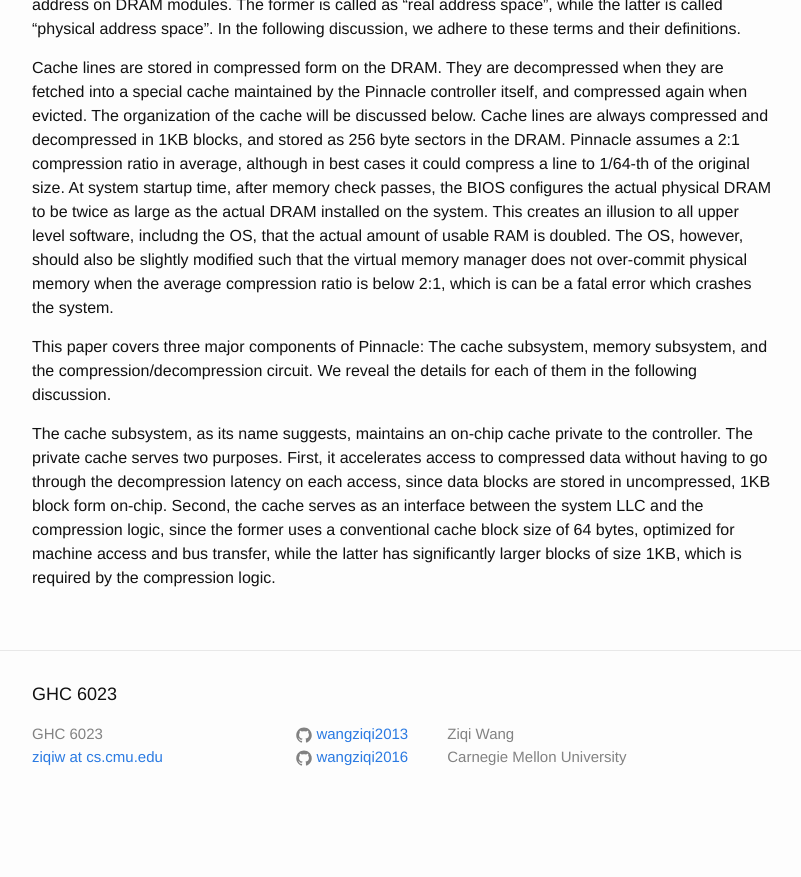
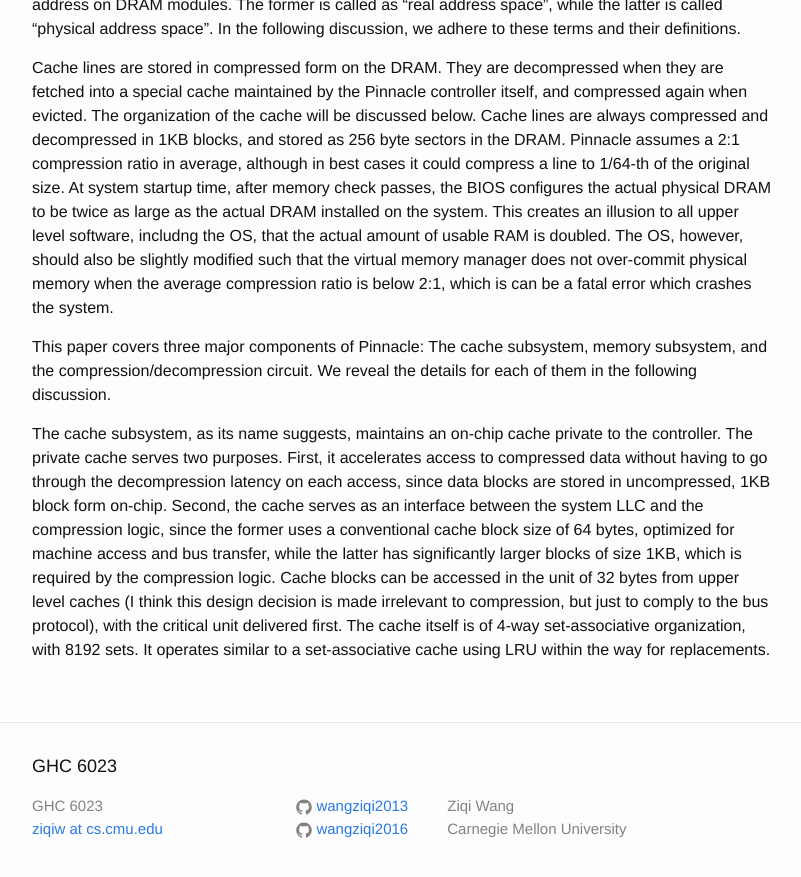
Before and after one commit to wangziqi2013/wangziqi2013.github.io, a Jekyll site: the page built from _posts/2020-06-01-pinnacle.markdown, in a window 1280 px wide and 900 px high, scrolled down 769 px. Shown: the top 877 px of the window, without its empty margins (238-1039 px from the left). Built offline with Jekyll 4.4.1, drawn with Linux system fonts in a browser that asks for light colours; before the commit the page ends 1597 px from its top, so only the background shows below that.

Commit message:
Adding org

```diff
--- a/_posts/2020-06-01-pinnacle.markdown
+++ b/_posts/2020-06-01-pinnacle.markdown
@@ -46,4 +46,7 @@ two purposes. First, it accelerates access to compressed data without having to
 on each access, since data blocks are stored in uncompressed, 1KB block form on-chip. Second, the cache serves as an
 interface between the system LLC and the compression logic, since the former uses a conventional cache block size of 64
 bytes, optimized for machine access and bus transfer, while the latter has significantly larger blocks of size 1KB,
-which is required by the compression logic.
+which is required by the compression logic. Cache blocks can be accessed in the unit of 32 bytes from upper level
+caches (I think this design decision is made irrelevant to compression, but just to comply to the bus protocol), with
+the critical unit delivered first. The cache itself is of 4-way set-associative organization, with 8192 sets. It operates
+similar to a set-associative cache using LRU within the way for replacements.
```
